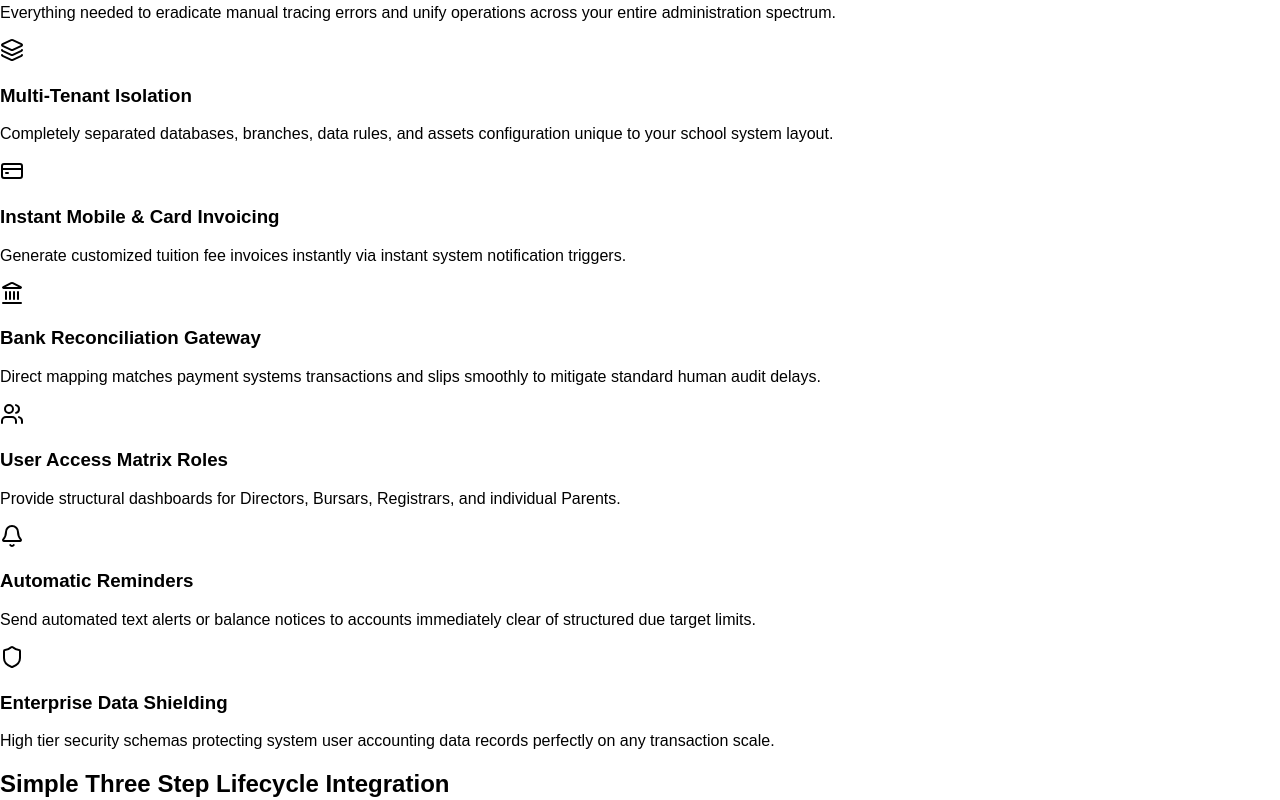
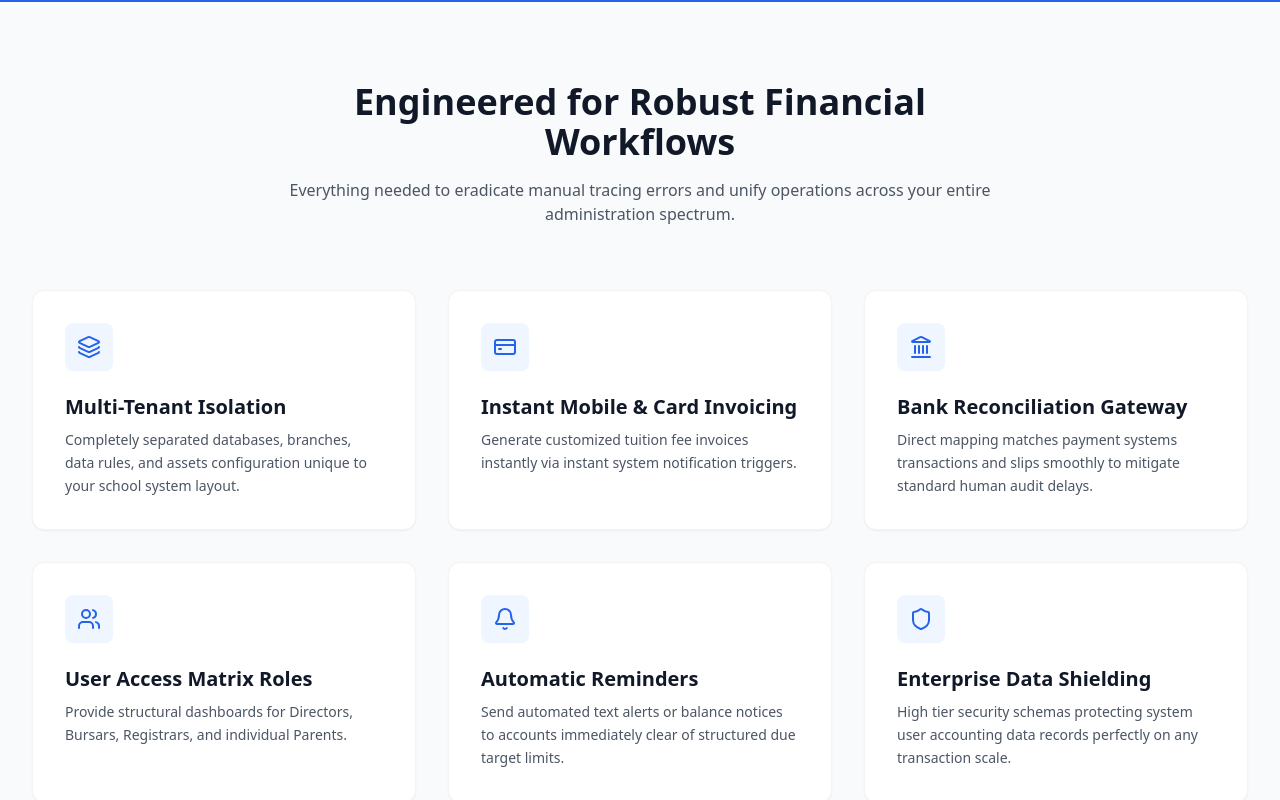
Before and after one commit to judeabdu/edubook-saas, a Next.js app in the folder frontend/: page / in a window 1280 px wide. Shown: the part 300-1100 px from the top of the page. Built offline with nearby package versions, Linux system fonts and the light colour scheme.

Commit message:
style: import globals.css inside layout component

```diff
--- /dev/null
+++ b/frontend/app/globals.css
@@ -0,0 +1,24 @@
+@import "tailwindcss/base";
+@import "tailwindcss/components";
+@import "tailwindcss/utilities";
+
+html {
+  scroll-behavior: smooth;
+}
+
+::-webkit-scrollbar {
+  width: 8px;
+}
+
+::-webkit-scrollbar-track {
+  background: #f1f1f1;
+}
+
+::-webkit-scrollbar-thumb {
+  background: #cbd5e1;
+  border-radius: 4px;
+}
+
+::-webkit-scrollbar-thumb:hover {
+  background: #94a3b8;
+}
--- a/frontend/app/layout.tsx
+++ b/frontend/app/layout.tsx
@@ -1,4 +1,5 @@
 import React from "react";
+import "./globals.css"; // <-- This is the missing link!
 
 export default function RootLayout({
   children,
@@ -7,7 +8,7 @@ export default function RootLayout({
 }) {
   return (
     <html lang="en">
-      <body style={{ margin: 0, fontFamily: "Arial, sans-serif" }}>
+      <body className="bg-white text-gray-900 antialiased">
         {children}
       </body>
     </html>
--- a/frontend/package.json
+++ b/frontend/package.json
@@ -22,8 +22,9 @@
   "devDependencies": {
     "@types/node": "^20.11.19",
     "@types/react": "^18.2.55",
-    "postcss": "^8.4.35",
-    "tailwindcss": "^3.4.1",
+    "autoprefixer": "^10.5.2",
+    "postcss": "^8.5.16",
+    "tailwindcss": "^3.4.19",
     "typescript": "^5.3.3"
   }
 }
--- /dev/null
+++ b/frontend/postcss.config.js
@@ -0,0 +1,6 @@
+module.exports = {
+  plugins: {
+    tailwindcss: {},
+    autoprefixer: {},
+  },
+}
--- /dev/null
+++ b/frontend/tailwind.config.js
@@ -0,0 +1,11 @@
+/** @type {import('tailwindcss').Config} */
+module.exports = {
+  content: [
+    "./app/**/*.{js,ts,jsx,tsx,mdx}",
+    "./components/**/*.{js,ts,jsx,tsx,mdx}",
+  ],
+  theme: {
+    extend: {},
+  },
+  plugins: [],
+}
```
Also changed, not shown: 1 other file (tests, documents, lock files or other folders).
